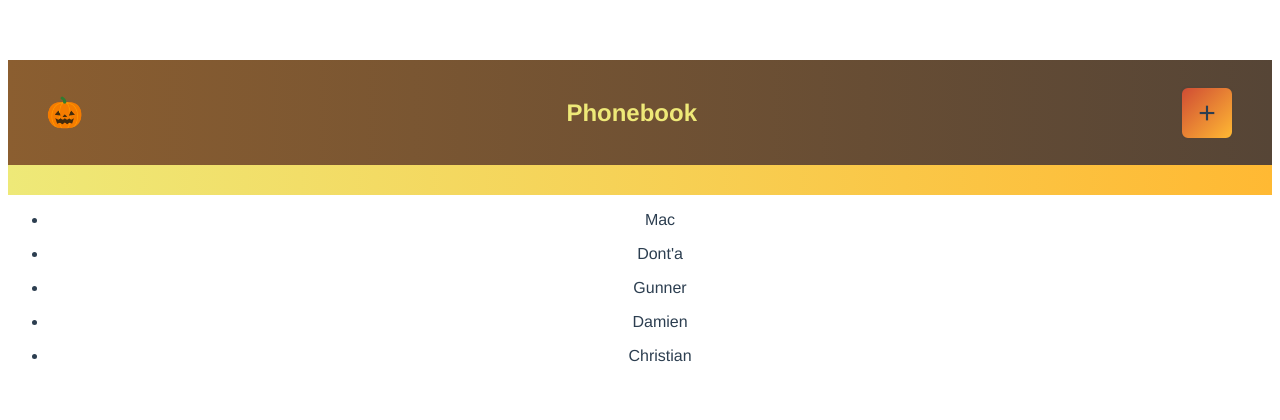
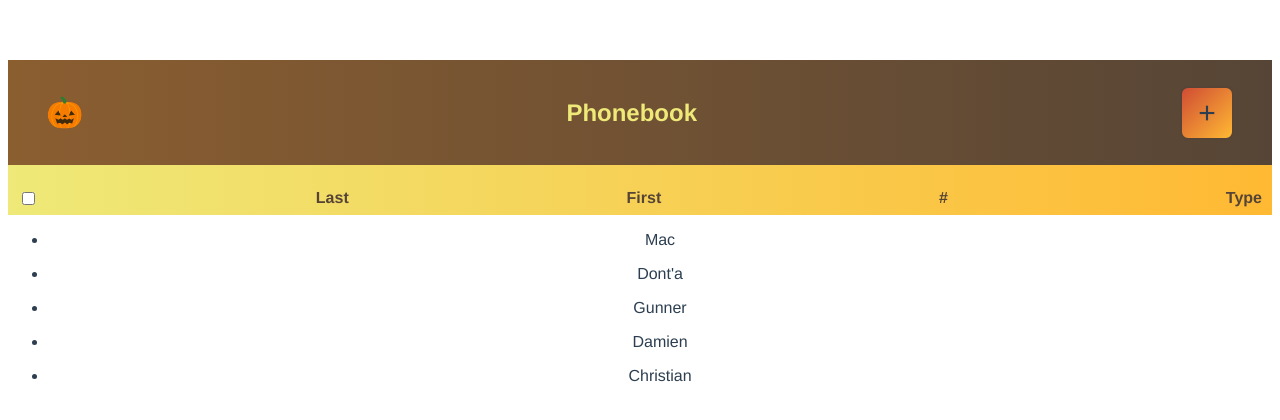
Before and after one commit to tcburns24/phonebook, a Vue app: page / in a window 1280 px wide. Shown: the top 420 px of the page. Built offline with nearby package versions, Linux system fonts and the light colour scheme.

Commit message:
Adds categories to control row

```diff
--- a/src/components/Phonebook.vue
+++ b/src/components/Phonebook.vue
@@ -72,7 +72,13 @@ yellow: #eee978
       </div>
     </div>
     <div class="control-row">
-
+      <span>
+        <input type="checkbox" />
+      </span>
+      <span>Last</span>
+      <span>First</span>
+      <span>#</span>
+      <span>Type</span>
     </div>
     <div v-for="(contact, index) in contacts" :key="index">
       <ul>
```
